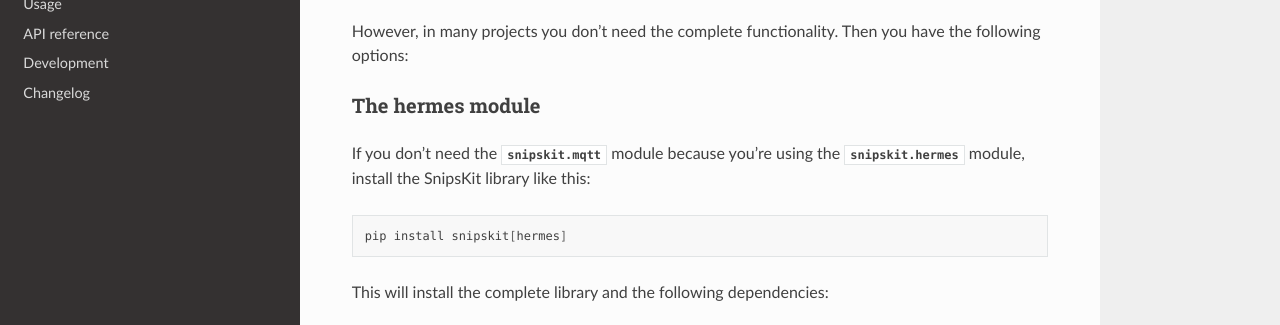
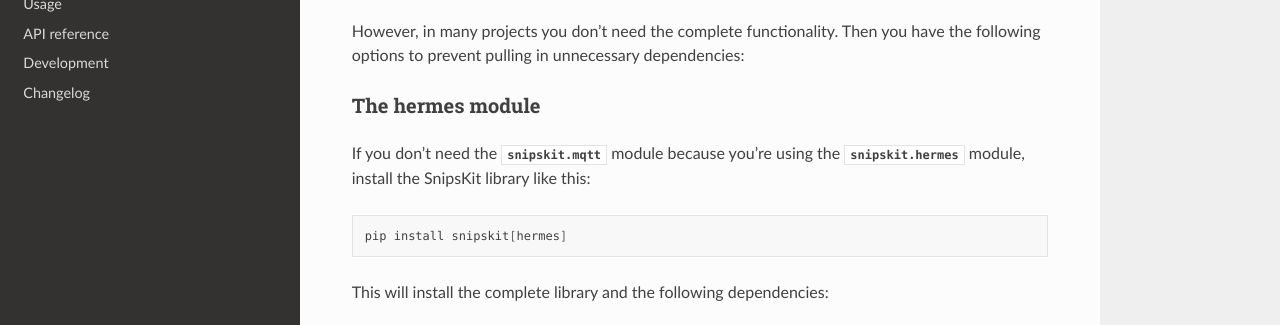
Before and after one commit to koenvervloesem/snipskit, a Sphinx documentation site: the page built from docs/source/installation.rst, in a window 1280 px wide and 900 px high, scrolled down 619 px, cut to the strip 236-561 px from the top of the window. Built offline with Sphinx 7.4.7 and the Read the Docs theme 2.0.0, drawn with Linux system fonts in a browser that asks for light colours.

Commit message:
Docs: Improve installation steps

```diff
--- a/docs/source/installation.rst
+++ b/docs/source/installation.rst
@@ -28,7 +28,7 @@
 
 .. literalinclude:: ../../requirements/install/all.txt
 
-However, in many projects you don't need the complete functionality. Then you have the following options:
+However, in many projects you don't need the complete functionality. Then you have the following options to prevent pulling in unnecessary dependencies:
 
 The hermes module
 =================
```
